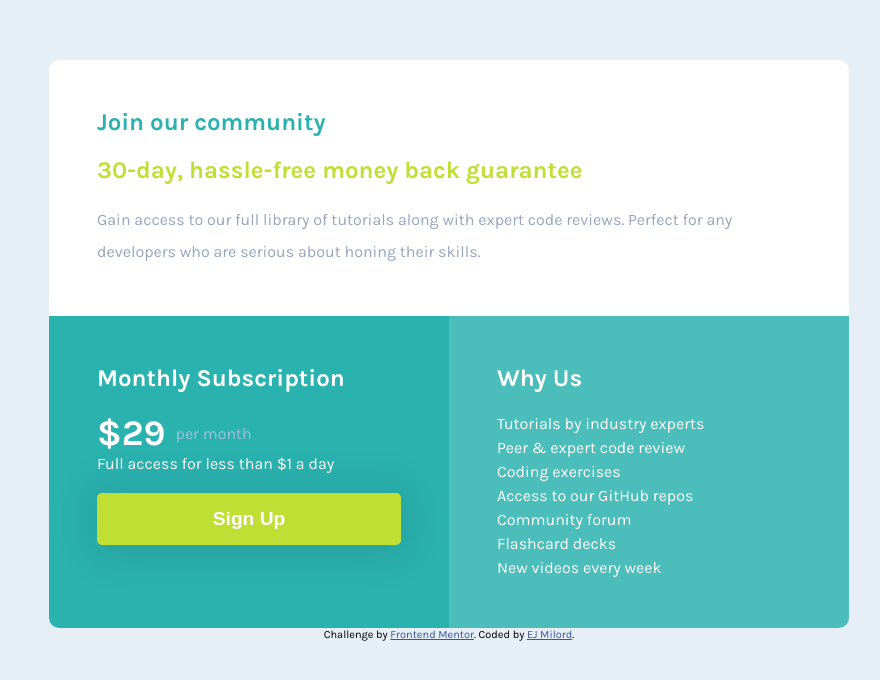
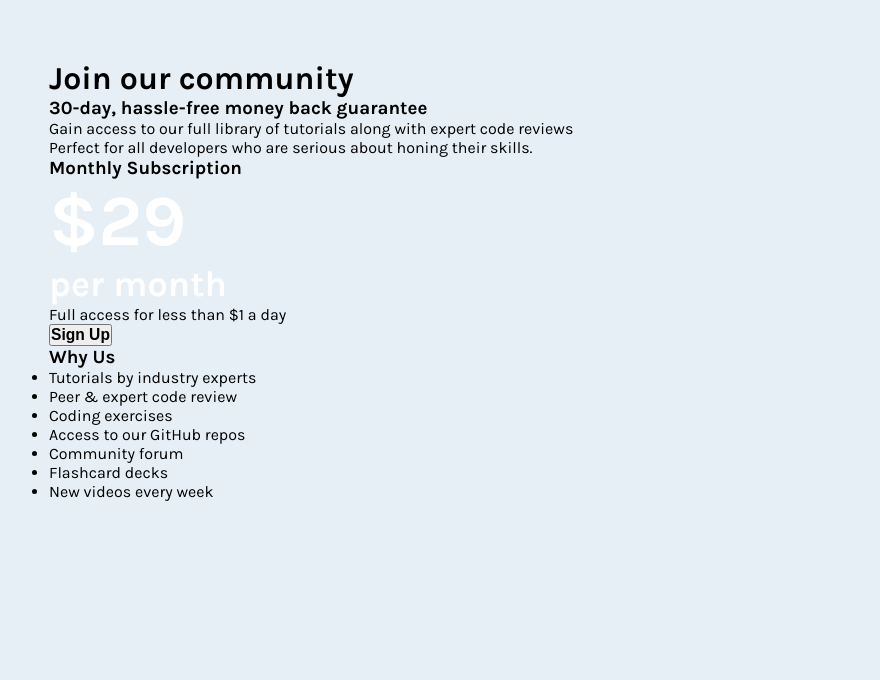
Before and after one commit to LooseCannonEJ/Single-price-grid-component-Solution, a plain HTML site: page index.html in a window 1280 px wide. Shown: the part 180-860 px from the top of the page, without its empty margins (191-1071 px from the left). Drawn offline with Linux system fonts and the light colour scheme.

Commit message:
Add files via upload

```diff
--- a/index.html
+++ b/index.html
@@ -24,45 +24,47 @@
 </head>
 
 <body>
-  <main>
-    <section class="top">
+  <div class="wrap">
+    <div class="top-box">
       <h1>Join our community</h1>
-      <h2>30-day, hassle-free money back guarantee</h2>
-      <p>Gain access to our full library of tutorials along with expert code reviews.
-        Perfect for any developers who are serious about honing their skills.</p>
-    </section>
+      <h3>30-day, hassle-free money back guarantee</h3>
+      <p>Gain access to our full library of tutorials along with expert code
+        reviews</p>
+      <p>Perfect for all developers who are serious about honing their
+        skills.</p>
+    </div>
+    <div class="box-container">
+      <div class="box-left">
+        <h3>Monthly Subscription</h3>
+        <div class="price">
+          <h1>$29</h1>
+          <p>per month</p>
+        </div>
+        <p>Full access for less than $1 a day</p>
+        <button>
+          <h3>Sign Up</h3>
+        </button>
+      </div>
 
-    <div class="flex">
-    <section class="left">
-      <h2>Monthly Subscription</h2>
-
-      <p class="faded"><span class="price">&dollar;29</span> per month</p>
-
-      <p>Full access for less than &dollar;1 a day</p>
-
-      <button>Sign Up</button>
-    </section>
-
-    <section class="right">
-      <h2>Why Us</h2>
-      <ul>
-        <li>Tutorials by industry experts</li>
-        <li>Peer &amp; expert code review</li>
-        <li>Coding exercises</li>
-        <li>Access to our GitHub repos</li>
-        <li>Community forum</li>
-        <li>Flashcard decks</li>
-        <li>New videos every week</li>
-      </ul>
-    </section>
-  </div>
-  </main>
-  <footer>
-    <p class="attribution">
-      Challenge by <a href="https://www.frontendmentor.io?ref=challenge" target="_blank">Frontend Mentor</a>.
-      Coded by <a href="#">EJ Milord</a>.
-    </p>
-  </footer>
+      <div class="box-right">
+        <h3>Why Us</h3>
+        <ul>
+          <li>Tutorials by industry experts
+          </li>
+          <li>Peer & expert code review
+          </li>
+          <li>Coding exercises
+          </li>
+          <li>Access to our GitHub repos
+          </li>
+          <li>Community forum
+          </li>
+          <li>Flashcard decks
+          </li>
+          <li>New videos every week</li>
+        </ul>
+      </div>
+    </div>
 </body>
 
 </html>
```
